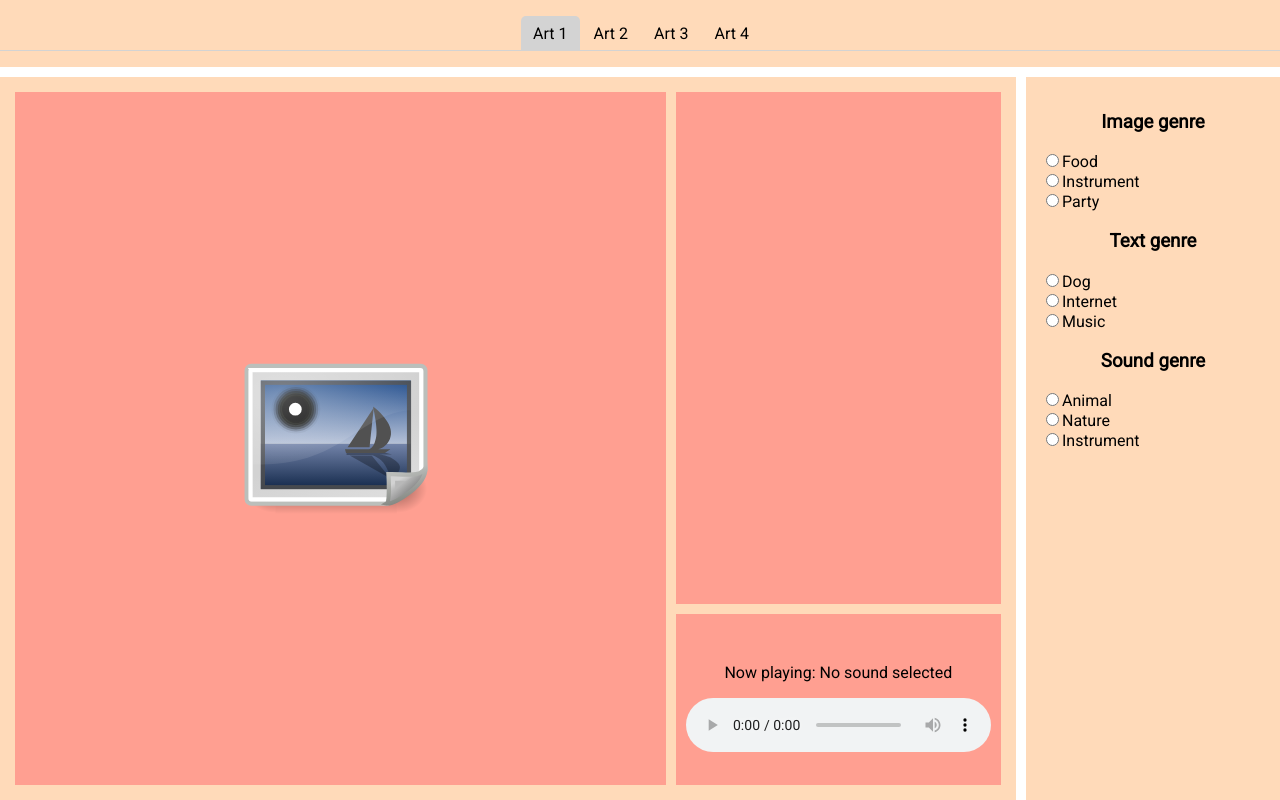
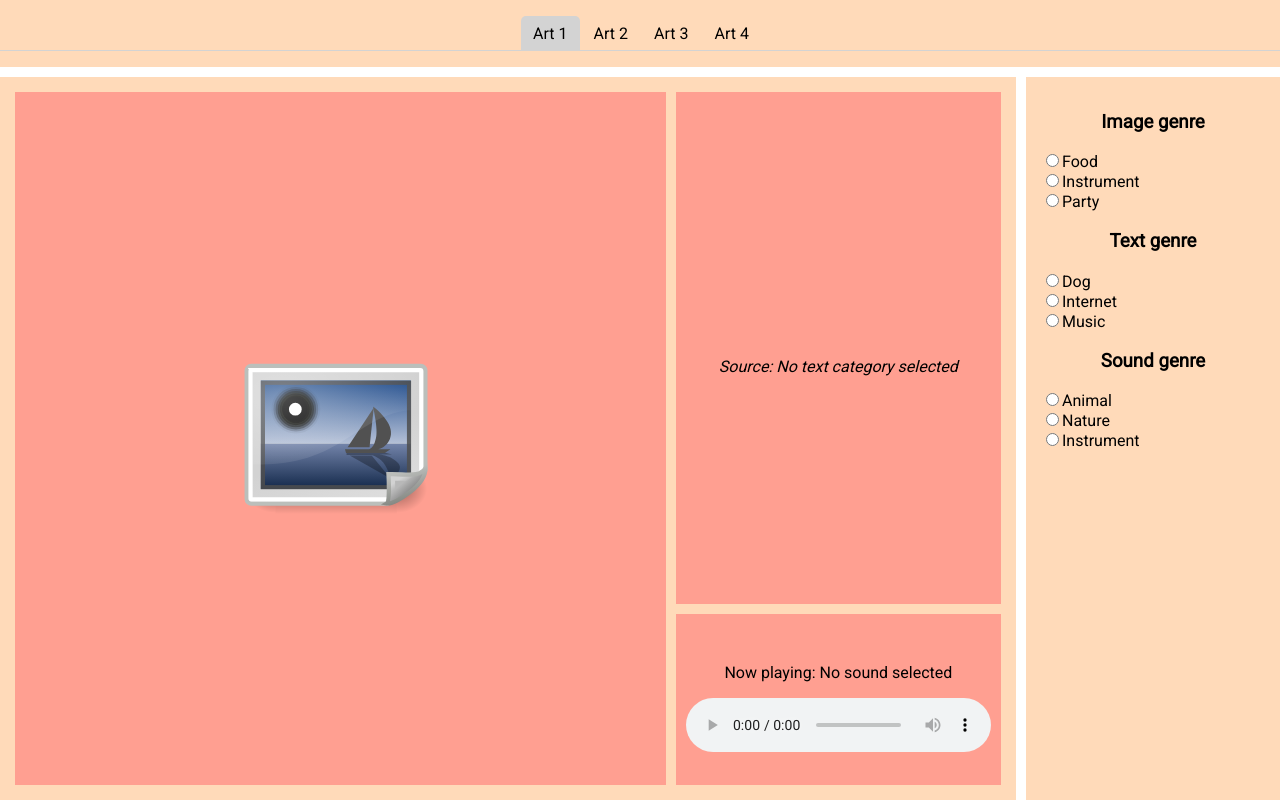
Before and after one commit to IT2810/it2810-webutvikling-h18-prosjekt-2-gruppe--27, a React (Create React App) app: page / in a window 1280 px wide. Built offline with nearby package versions, Linux system fonts and the light colour scheme.

Commit message:
Add default content for text
For https://github.com/IT2810/it2810-webutvikling-h18-prosjekt-2-gruppe--27/issues/9

```diff
--- a/src/App.css
+++ b/src/App.css
@@ -73,9 +73,15 @@
 .text {
   grid-area: text;
   display: flex;
+  flex-direction: column;
   justify-content: center;
   align-items: center;
 }
+
+.text-source {
+  font-style: italic;
+}
+
 .sound audio {
   display: block;
   width: 100%;
--- a/src/components/Art/TextView.js
+++ b/src/components/Art/TextView.js
@@ -3,13 +3,16 @@ import React, { Component } from 'react';
 class TextView extends Component {
   render() {
     let textVal = "";
+    let sourceText = "No text category selected";
     const text = this.props.text;
     if (text && text.state === "loaded") {
       textVal = text.data.text;
+      sourceText = text.data.source || "Anonymous";
     }
     return (
       <div className={this.props.className}>
         <h3>{textVal}</h3>
+        <p className={"text-source"}>Source: {sourceText}</p>
       </div>
     );
   }
```
